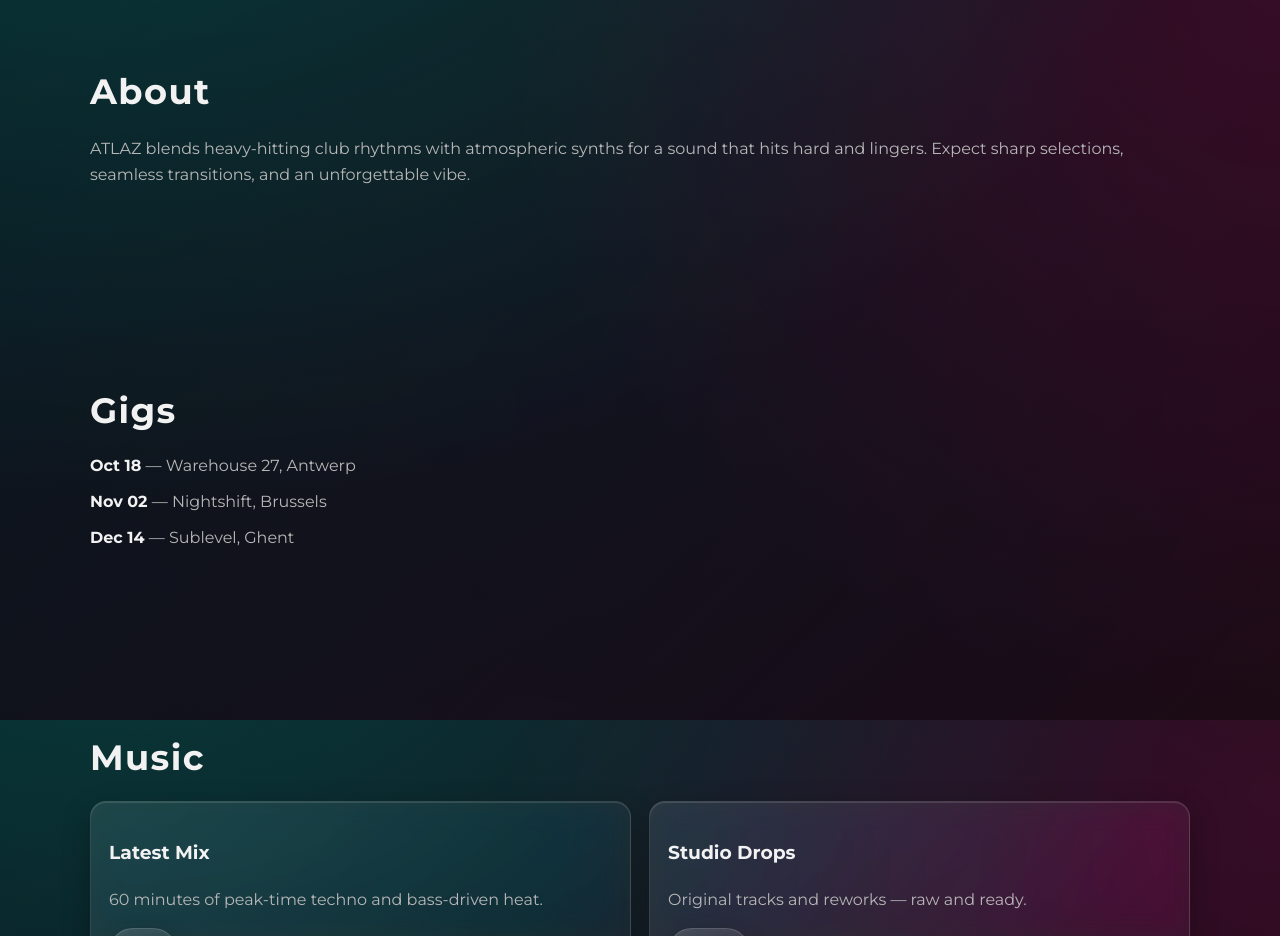
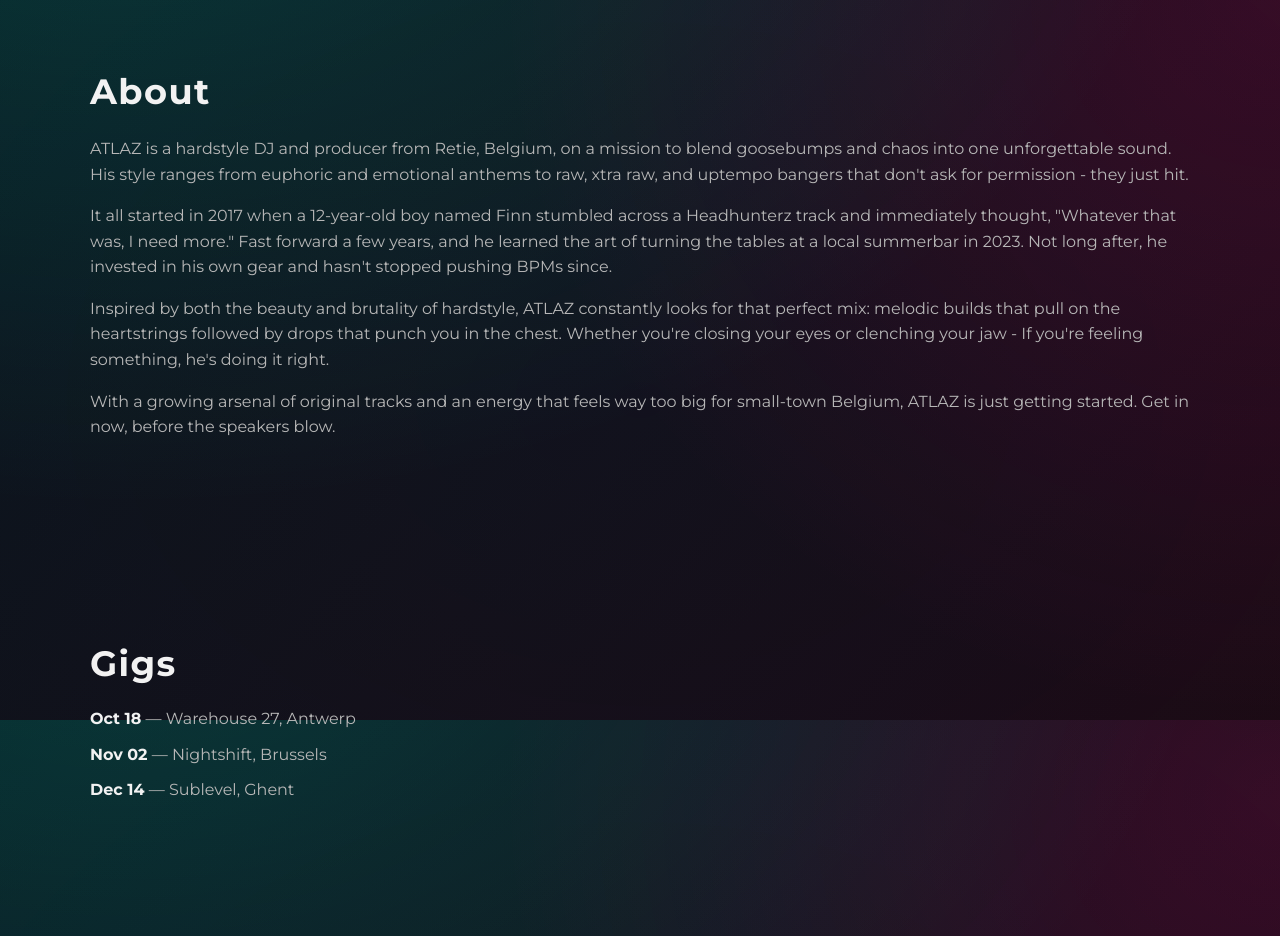
Before and after one commit to finnvangronsveld/atlazmusic.be-frontend, a plain HTML site: page index.html in a window 1280 px wide. Shown: the part 880-1816 px from the top of the page. Drawn offline with Linux system fonts and the light colour scheme.

Commit message:
about tekst woppa

```diff
--- a/index.html
+++ b/index.html
@@ -94,11 +94,10 @@
       <section id="about" class="section">
         <div class="container">
           <h2>About</h2>
-          <p>
-            ATLAZ blends heavy-hitting club rhythms with atmospheric synths
-            for a sound that hits hard and lingers. Expect sharp selections,
-            seamless transitions, and an unforgettable vibe.
-          </p>
+          <p>ATLAZ is a hardstyle DJ and producer from Retie, Belgium, on a mission to blend goosebumps and chaos into one unforgettable sound. His style ranges from euphoric and emotional anthems to raw, xtra raw, and uptempo bangers that don't ask for permission - they just hit.</p>
+          <p>It all started in 2017 when a 12-year-old boy named Finn stumbled across a Headhunterz track and immediately thought, "Whatever that was, I need more." Fast forward a few years, and he learned the art of turning the tables at a local summerbar in 2023. Not long after, he invested in his own gear and hasn't stopped pushing BPMs since.</p>
+          <p>Inspired by both the beauty and brutality of hardstyle, ATLAZ constantly looks for that perfect mix: melodic builds that pull on the heartstrings followed by drops that punch you in the chest. Whether you're closing your eyes or clenching your jaw - If you're feeling something, he's doing it right.</p>
+          <p>With a growing arsenal of original tracks and an energy that feels way too big for small-town Belgium, ATLAZ is just getting started. Get in now, before the speakers blow.</p>
         </div>
       </section>
 
```
